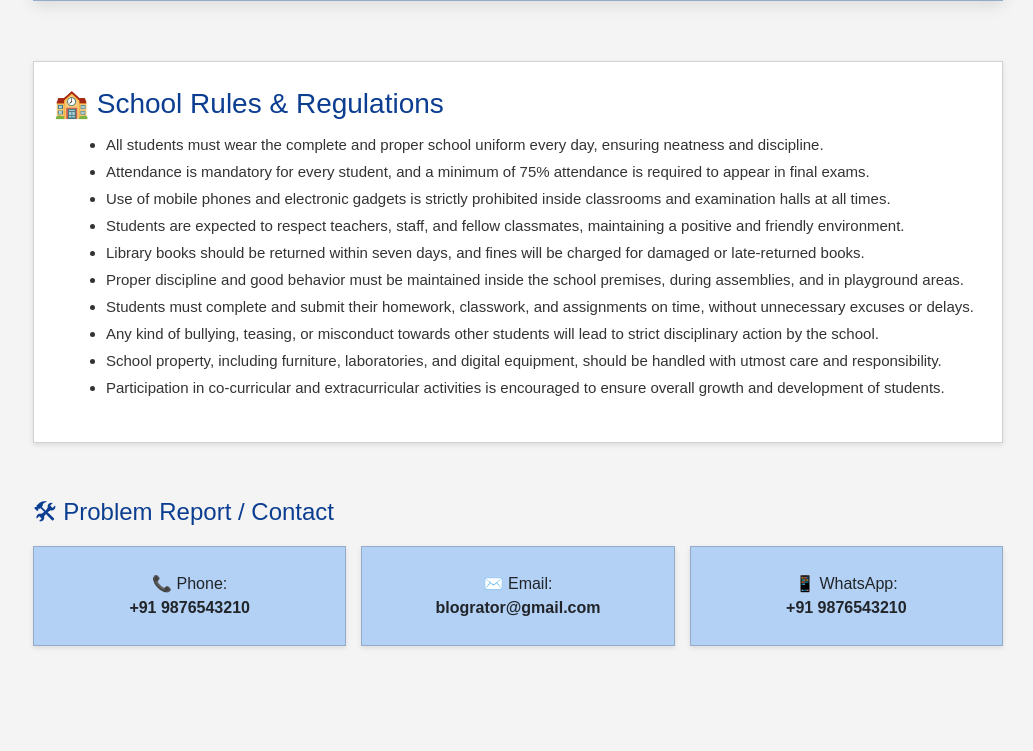
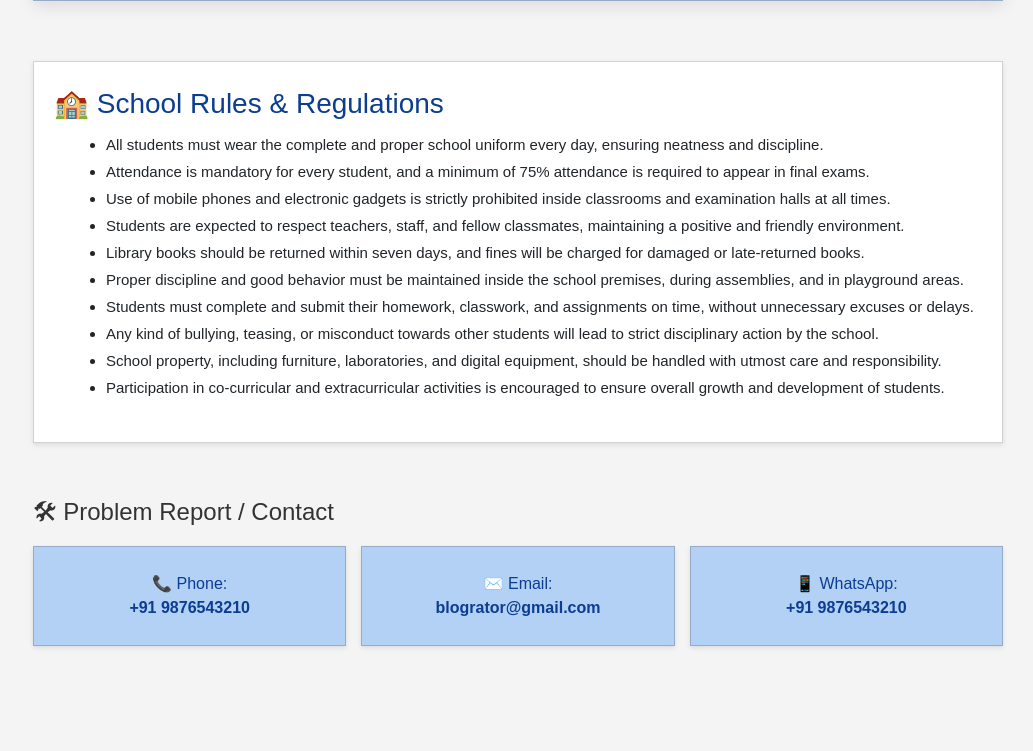
Before and after one commit to sandip2610/BASC, a Django app: template templates/home1.html in a window 1280 px wide. Shown: the part 1020-1771 px from the top of the page, without its empty margins (247-1280 px from the left). Run offline with Django 5.2, Linux system fonts and the light colour scheme; the template is opened without the code that fills it: values that come from a table or form of the project are taken from there, others are empty; data comes from the database, SQL or seed files in the repository; both versions use the stored data as it was after the commit.

Commit message:
update message

```diff
--- a/templates/home1.html
+++ b/templates/home1.html
@@ -64,7 +64,7 @@
 </div>
 <div class="card" style="margin-top: 60px;flex-direction: column; align-items: flex-start; cursor: default;">
   <h3 style="margin-bottom: 10px; color: #0b3d91;">🏫 School Rules & Regulations</h3>
-  <ul style="margin-left: 20px; line-height: 1.8; font-size: 15px; color: #333;">
+  <ul style="margin-left: 20px; line-height: 1.8; font-size: 15px; color: #black;">
     <li>All students must wear the complete and proper school uniform every day, ensuring neatness and discipline.</li>
     <li>Attendance is mandatory for every student, and a minimum of 75% attendance is required to appear in final exams.</li>
     <li>Use of mobile phones and electronic gadgets is strictly prohibited inside classrooms and examination halls at all times.</li>
@@ -77,11 +77,11 @@
     <li>Participation in co-curricular and extracurricular activities is encouraged to ensure overall growth and development of students.</li>
   </ul>
 </div>
-<h2 style="margin-top: 55px;margin-bottom: 15px; color: #0b3d91; font-size: 24px;">🛠 Problem Report / Contact</h2>
+<h2 style="margin-top: 55px;margin-bottom: 15px; color: #black; font-size: 24px;">🛠 Problem Report / Contact</h2>
 <div class="card-container" style="margin-top: 20px;">
-    <div class="card" style="background: #b3d0f5;">📞 Phone: <span>+91 9876543210</span></div>
-    <div class="card" style="background: #b3d0f5;">✉️ Email: <span>blogrator@gmail.com</span></div>
-    <div class="card" style="background: #b3d0f5;">📱 WhatsApp: <span>+91 9876543210</span></div>
+    <div class="card" style="background: #b3d0f5; color:#0b3d91;">📞 Phone: <span>+91 9876543210</span></div>
+    <div class="card" style="background: #b3d0f5; color:#0b3d91;">✉️ Email: <span>blogrator@gmail.com</span></div>
+    <div class="card" style="background: #b3d0f5; color:#0b3d91;">📱 WhatsApp: <span>+91 9876543210</span></div>
 </div>
   <script>
   </script>
```
Also changed, not shown: db.sqlite3.
